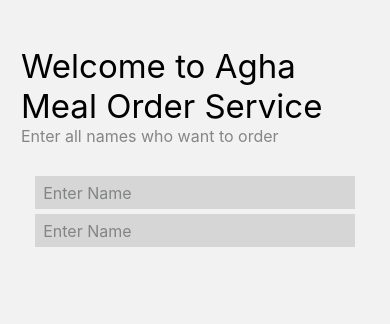
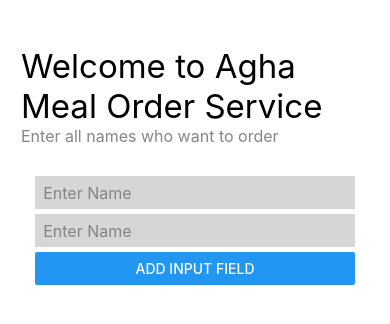
Before and after one commit to HakamQadi/AghaMealOrderService, a React Native app in the folder agha-meal/: screen /Names in a window 390 px wide. Shown: the top 324 px of the page. Built offline with nearby package versions, Linux system fonts and the light colour scheme.

Commit message:
edit add names screen and modifing dashboard

```diff
--- a/agha-meal/components/InputField.js
+++ b/agha-meal/components/InputField.js
@@ -88,6 +88,7 @@ const styles = StyleSheet.create({
     paddingHorizontal: 0.45 * 16,
     borderWidth: 1,
     borderColor: "#D6D6D6",
+    // borderRadius:15
   },
   inputFocused: {
     // borderColor: "hsl(236, 32%, 26%)",
--- a/agha-meal/navigation/AppNavigation.js
+++ b/agha-meal/navigation/AppNavigation.js
@@ -10,7 +10,14 @@ const AppNavigation = () => {
 
   return (
     <NavigationContainer>
-      <Stack.Navigator initialRouteName="Names">
+      <Stack.Navigator
+        initialRouteName="Names"
+        screenOptions={{
+          cardStyle: {
+            backgroundColor: "white",
+          },
+        }}
+      >
         <Stack.Screen
           name="Names"
           component={AddNamesScreen}
--- a/agha-meal/screens/add-names/AddNamesScreen.js
+++ b/agha-meal/screens/add-names/AddNamesScreen.js
@@ -1,8 +1,15 @@
-import React from "react";
+import React, { useState } from "react";
 import { View, Text, Button } from "react-native";
 import styles from "../../style/NamesScreenStyle";
 import InputField from "../../components/InputField";
+
 const AddNamesScreen = ({ navigation }) => {
+  const [inputFields, setInputFields] = useState([1,2]);
+
+  const addInputField = () => {
+    setInputFields(prevFields => [...prevFields, prevFields.length + 1]);
+  };
+
   return (
     <View style={styles.namesStyle.container}>
       <View>
@@ -14,8 +21,10 @@ const AddNamesScreen = ({ navigation }) => {
         </Text>
       </View>
       <View>
-        <InputField  />
-        <InputField />
+        {inputFields.map((field, index) => (
+          <InputField key={index} />
+        ))}
+        <Button title="Add Input Field" onPress={addInputField} />
       </View>
     </View>
   );
--- a/agha-meal/style/NamesScreenStyle.js
+++ b/agha-meal/style/NamesScreenStyle.js
@@ -5,6 +5,7 @@ const namesStyle = StyleSheet.create({
     alignItems: "center",
     paddingHorizontal:21,
     marginTop: 46,
+
   },
   wlcmText: {
     fontSize: 33,
```
Also changed, not shown: 2 other files (tests, documents, lock files or other folders).
